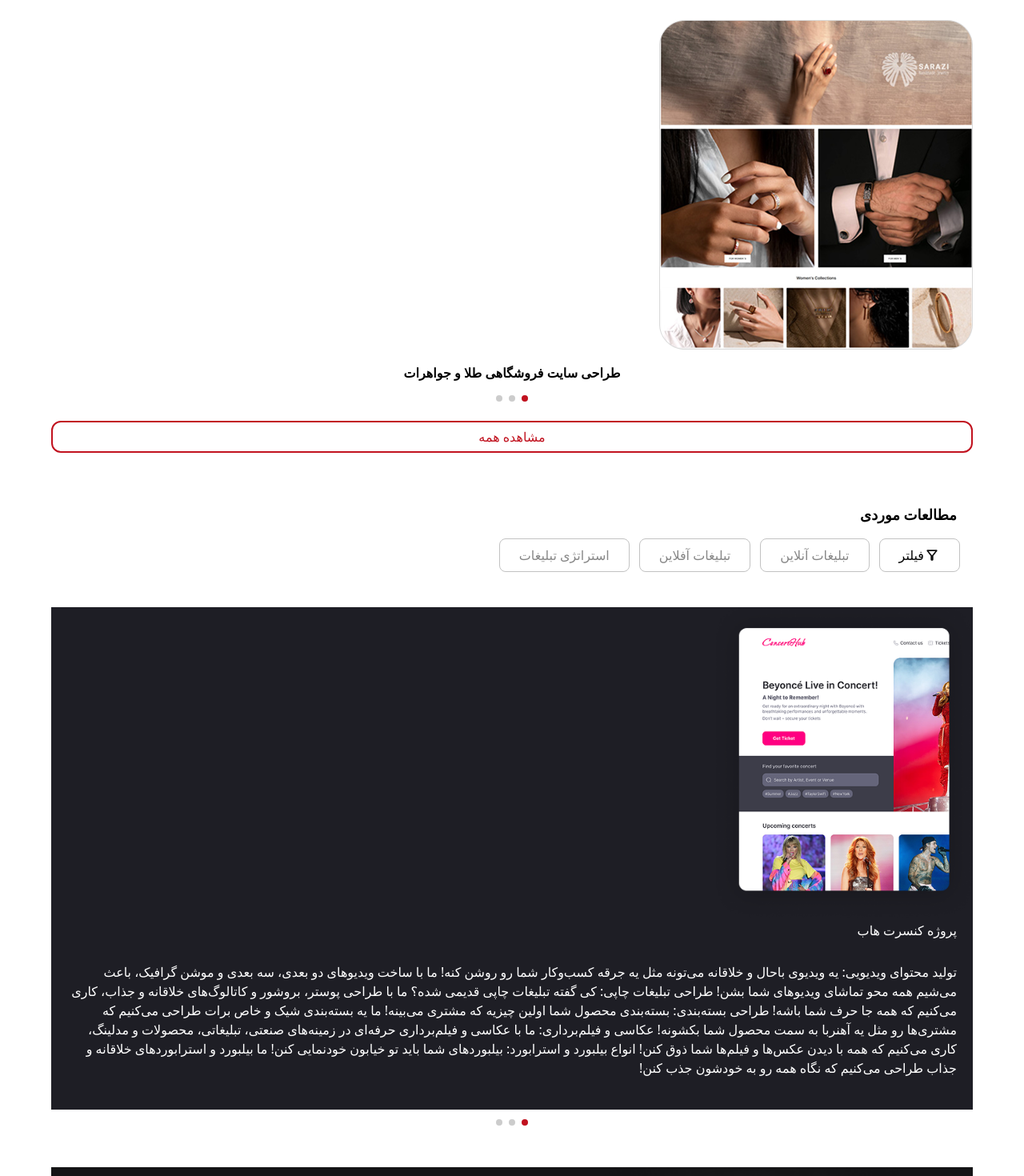
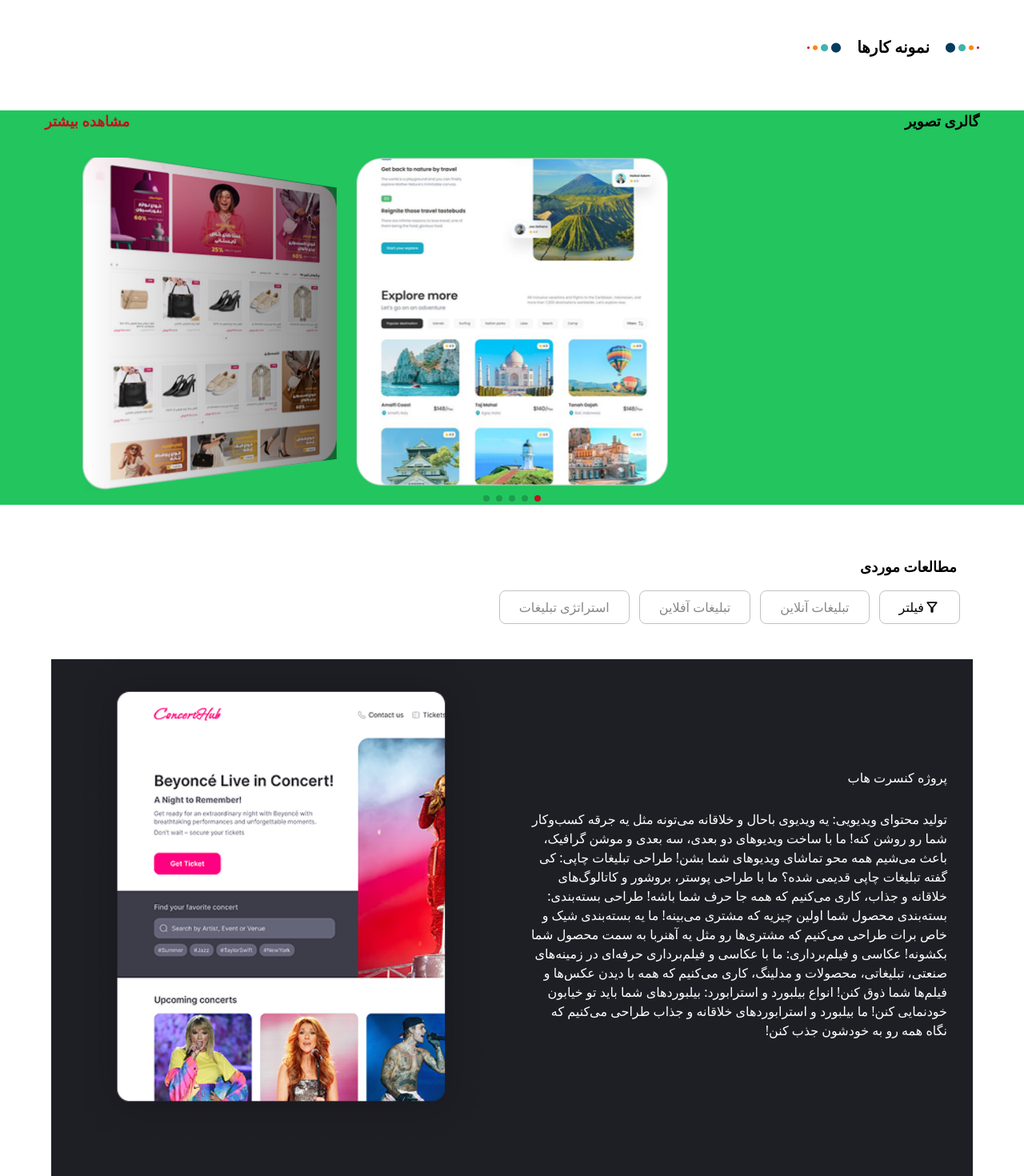
Before and after one commit to Spark-Code-Team/sparkup-new-design, a Next.js app: page /portfolio in a window 1280 px wide. Shown: the part 100-1570 px from the top of the page at 80% size. Built offline with nearby package versions, Linux system fonts and the light colour scheme.

Commit message:
responsive desktop

```diff
--- a/app/about/page.js
+++ b/app/about/page.js
@@ -12,7 +12,9 @@ const About = ()=>{
 
         <>
 
-            <TitlePages title="درباره اسپارک آپ"/>
+            <div className="lg:mt-36">
+                <TitlePages title="درباره اسپارک آپ"/>
+            </div>
 
             <Story/>
             <GettingStarted/>
--- a/app/portfolio/page.js
+++ b/app/portfolio/page.js
@@ -8,7 +8,9 @@ const Portfolio = ()=>{
 
         <>
 
-            <TitlePages title="نمونه کارها"/>
+            <div className="lg:mt-36">
+                <TitlePages title="نمونه کارها"/>
+            </div>
 
             <Gallery/>
             <Studies/>
--- a/components/module/TeamModule.js
+++ b/components/module/TeamModule.js
@@ -7,7 +7,7 @@ const TeamModule = ({image , name})=>{
         <>
 
             <div className="lg:w-[175px] pr-2 pl-2 relative group">
-                <Image src={image} alt="" width={184} height={366} className="hover:opacity-30"/>
+                <Image src={image} alt="omid" width={184} height={366} className="hover:opacity-30"/>
                 <p className="absolute top-1/2 right-5 transform -translate-y-1/2 font-bold opacity-0 group-hover:opacity-90 hover:text-red-500 text-xl text-red-700">{name}</p>
             </div>
 
--- a/components/template/portfolio/Gallery.js
+++ b/components/template/portfolio/Gallery.js
@@ -5,10 +5,11 @@ import { Swiper, SwiperSlide } from 'swiper/react';
 
 // Import Swiper styles
 import 'swiper/css';
+import 'swiper/css/effect-coverflow';
 import 'swiper/css/pagination';
 
 // import required modules
-import { Pagination } from 'swiper/modules';
+import { EffectCoverflow, Pagination } from 'swiper/modules';
 import Image from "next/image";
 import Link from "next/link";
 
@@ -18,49 +19,52 @@ const Gallery = ()=>{
 
         <>
 
-            <div className="w-full">
+            <div className="w-full bg-green-500 lg:pr-14 lg:pl-14 pr-0 pl-0 lg:mt-16 mt-10">
 
-                <div className="w-[90%] m-auto mt-10">
-
-                    <div className="w-full m-auto mt-10">
-
-                        <p className="text-[18px] font-bold">گالری تصاویر</p>
-
-                        <Swiper pagination={true} modules={[Pagination]} className="mySwiper">
-
-                            <SwiperSlide>
-
-                                <div className="w-full mt-7">
-                                    <Image src="/images/sample-proje.png" alt="" width={392} height={412}/>
-                                    <p className="mt-4 text-center font-bold">طراحی سایت فروشگاهی طلا و جواهرات</p>
+                <div className="w-full m-auto text-[18px] font-bold hidden lg:flex justify-between">
+                    <p>گالری تصویر</p>
+                    <Link href="/" className="text-[#C1121F]"> مشاهده بیشتر</Link>
                 </div>
 
+                <div className="w-full m-auto mt-8">
+
+                    <Swiper
+                        effect={'coverflow'}
+                        grabCursor={true}
+                        centeredSlides={true}
+                        slidesPerView={'3'}
+                        coverflowEffect={{
+                            rotate: 50,
+                            stretch: 0,
+                            depth: 100,
+                            modifier: 1,
+                            slideShadows: true,
+                        }}
+                        pagination={true}
+                        modules={[EffectCoverflow, Pagination]}
+                        className="mySwiper"
+                    >
+                        <SwiperSlide>
+                            <Image src="/images/frame1.png" alt="" width={400} height={400} />
                         </SwiperSlide>
 
                         <SwiperSlide>
-
-                                <div className="w-full mt-7">
-                                    <Image src="/images/sample-proje.png" alt="" width={392} height={412}/>
-                                    <p className="mt-5 text-center font-bold">طراحی سایت فروشگاهی طلا و جواهرات</p>
-                                </div>
-
+                            <Image src="/images/frame2.png" alt="" width={400} height={400} />
                         </SwiperSlide>
 
                         <SwiperSlide>
+                            <Image src="/images/frame1.png" alt="" width={400} height={400} />
+                        </SwiperSlide>
 
-                                <div className="w-full mt-7">
-                                    <Image src="/images/sample-proje.png" alt="" width={392} height={412}/>
-                                    <p className="mt-5 text-center font-bold">طراحی سایت فروشگاهی طلا و جواهرات</p>
-                                </div>
+                        <SwiperSlide>
+                            <Image src="/images/frame2.png" alt="" width={400} height={400} />
+                        </SwiperSlide>
 
+                        <SwiperSlide>
+                            <Image src="/images/frame1.png" alt="" width={400} height={400} />
                         </SwiperSlide>
 
                     </Swiper>
-
-                        <Link href="#" className="w-full h-[40px] border-2 border-[#C1121F] text-[#C1121F] flex justify-center items-center mt-5 rounded-[12px]">مشاهده همه</Link>
-
-
-                    </div>
 
                 </div>
 
--- a/components/template/portfolio/Studies.js
+++ b/components/template/portfolio/Studies.js
@@ -41,16 +41,32 @@ const Studies = ()=>{
 
                             <SwiperSlide>
 
-                                <div className="w-full bg-[#1E1E25] mt-7 pb-10">
+                                <div className="w-full bg-[#1E1E25] lg:flex justify-between mt-7 pb-10">
+
+                                    <div className="lg:w-1/2 w-full lg:hidden block">
                                         <Image src="/images/proje.png" alt="" width={321} height={401}/>
+                                    </div>
 
-                                    <div className="w-full text-white pr-5 pl-5">پروژه کنسرت هاب</div>
+                                    <div className="lg:w-1/2 w-full lg:flex lg:flex-wrap lg:items-center">
 
-                                    <div className="w-full mt-7 text-white pr-5 pl-5">تولید محتوای ویدیویی:  یه ویدیوی باحال و خلاقانه می‌تونه مثل یه جرقه کسب‌وکار شما رو روشن کنه! ما با ساخت ویدیوهای دو بعدی، سه بعدی و موشن گرافیک، باعث می‌شیم همه محو تماشای ویدیوهای شما بشن!
+                                        <div className="w-full">
+
+                                            <div className="w-full text-white lg:pr-8 pr-5 pl-5">پروژه کنسرت هاب</div>
+
+                                            <div className="w-full mt-7 text-white lg:pr-8 pr-5 pl-5">تولید محتوای ویدیویی:  یه ویدیوی باحال و خلاقانه می‌تونه مثل یه جرقه کسب‌وکار شما رو روشن کنه! ما با ساخت ویدیوهای دو بعدی، سه بعدی و موشن گرافیک، باعث می‌شیم همه محو تماشای ویدیوهای شما بشن!
                                                 طراحی تبلیغات چاپی:  کی گفته تبلیغات چاپی قدیمی شده؟ ما با طراحی پوستر، بروشور و کاتالوگ‌های خلاقانه و جذاب، کاری می‌کنیم که همه جا حرف شما باشه!
                                                 طراحی بسته‌بندی:  بسته‌بندی محصول شما اولین چیزیه که مشتری می‌بینه! ما یه بسته‌بندی شیک و خاص برات طراحی می‌کنیم که مشتری‌ها رو مثل یه آهنربا به سمت محصول شما بکشونه!
                                                 عکاسی و فیلم‌برداری:  ما با عکاسی و فیلم‌برداری حرفه‌ای در زمینه‌های صنعتی، تبلیغاتی، محصولات و مدلینگ، کاری می‌کنیم که همه با دیدن عکس‌ها و فیلم‌ها شما ذوق کنن!
-                                        انواع بیلبورد و استرابورد:  بیلبوردهای شما باید تو خیابون خودنمایی کنن! ما بیلبورد و استرابوردهای خلاقانه و جذاب طراحی می‌کنیم که نگاه همه رو به خودشون جذب کنن!</div>
+                                                انواع بیلبورد و استرابورد:  بیلبوردهای شما باید تو خیابون خودنمایی کنن! ما بیلبورد و استرابوردهای خلاقانه و جذاب طراحی می‌کنیم که نگاه همه رو به خودشون جذب کنن!
+                                            </div>
+
+                                        </div>
+
+                                    </div>
+
+                                    <div className="lg:w-1/2 w-full lg:flex lg:justify-center lg:block hidden">
+                                        <Image src="/images/proje.png" alt="" width={500} height={500}/>
+                                    </div>
 
                                 </div>
 
@@ -58,16 +74,32 @@ const Studies = ()=>{
 
                             <SwiperSlide>
 
-                                <div className="w-full bg-[#1E1E25] mt-7 pb-10">
+                                <div className="w-full bg-[#1E1E25] lg:flex justify-between mt-7 pb-10">
+
+                                    <div className="lg:w-1/2 w-full lg:hidden block">
                                         <Image src="/images/proje.png" alt="" width={321} height={401}/>
+                                    </div>
 
-                                    <div className="w-full text-white pr-5 pl-5">پروژه کنسرت هاب</div>
+                                    <div className="lg:w-1/2 w-full lg:flex lg:flex-wrap lg:items-center">
 
-                                    <div className="w-full mt-7 text-white pr-5 pl-5">تولید محتوای ویدیویی:  یه ویدیوی باحال و خلاقانه می‌تونه مثل یه جرقه کسب‌وکار شما رو روشن کنه! ما با ساخت ویدیوهای دو بعدی، سه بعدی و موشن گرافیک، باعث می‌شیم همه محو تماشای ویدیوهای شما بشن!
+                                        <div className="w-full">
+
+                                            <div className="w-full text-white lg:pr-8 pr-5 pl-5">پروژه کنسرت هاب</div>
+
+                                            <div className="w-full mt-7 text-white lg:pr-8 pr-5 pl-5">تولید محتوای ویدیویی:  یه ویدیوی باحال و خلاقانه می‌تونه مثل یه جرقه کسب‌وکار شما رو روشن کنه! ما با ساخت ویدیوهای دو بعدی، سه بعدی و موشن گرافیک، باعث می‌شیم همه محو تماشای ویدیوهای شما بشن!
                                                 طراحی تبلیغات چاپی:  کی گفته تبلیغات چاپی قدیمی شده؟ ما با طراحی پوستر، بروشور و کاتالوگ‌های خلاقانه و جذاب، کاری می‌کنیم که همه جا حرف شما باشه!
                                                 طراحی بسته‌بندی:  بسته‌بندی محصول شما اولین چیزیه که مشتری می‌بینه! ما یه بسته‌بندی شیک و خاص برات طراحی می‌کنیم که مشتری‌ها رو مثل یه آهنربا به سمت محصول شما بکشونه!
                                                 عکاسی و فیلم‌برداری:  ما با عکاسی و فیلم‌برداری حرفه‌ای در زمینه‌های صنعتی، تبلیغاتی، محصولات و مدلینگ، کاری می‌کنیم که همه با دیدن عکس‌ها و فیلم‌ها شما ذوق کنن!
-                                        انواع بیلبورد و استرابورد:  بیلبوردهای شما باید تو خیابون خودنمایی کنن! ما بیلبورد و استرابوردهای خلاقانه و جذاب طراحی می‌کنیم که نگاه همه رو به خودشون جذب کنن!</div>
+                                                انواع بیلبورد و استرابورد:  بیلبوردهای شما باید تو خیابون خودنمایی کنن! ما بیلبورد و استرابوردهای خلاقانه و جذاب طراحی می‌کنیم که نگاه همه رو به خودشون جذب کنن!
+                                            </div>
+
+                                        </div>
+
+                                    </div>
+
+                                    <div className="lg:w-1/2 w-full lg:flex lg:justify-center lg:block hidden">
+                                        <Image src="/images/proje.png" alt="" width={500} height={500}/>
+                                    </div>
 
                                 </div>
 
@@ -75,16 +107,32 @@ const Studies = ()=>{
 
                             <SwiperSlide>
 
-                                <div className="w-full bg-[#1E1E25] mt-7 pb-10">
+                                <div className="w-full bg-[#1E1E25] lg:flex justify-between mt-7 pb-10">
+
+                                    <div className="lg:w-1/2 w-full lg:hidden block">
                                         <Image src="/images/proje.png" alt="" width={321} height={401}/>
+                                    </div>
 
-                                    <div className="w-full text-white pr-5 pl-5">پروژه کنسرت هاب</div>
+                                    <div className="lg:w-1/2 w-full lg:flex lg:flex-wrap lg:items-center">
 
-                                    <div className="w-full mt-7 text-white pr-5 pl-5">تولید محتوای ویدیویی:  یه ویدیوی باحال و خلاقانه می‌تونه مثل یه جرقه کسب‌وکار شما رو روشن کنه! ما با ساخت ویدیوهای دو بعدی، سه بعدی و موشن گرافیک، باعث می‌شیم همه محو تماشای ویدیوهای شما بشن!
+                                        <div className="w-full">
+
+                                            <div className="w-full text-white lg:pr-8 pr-5 pl-5">پروژه کنسرت هاب</div>
+
+                                            <div className="w-full mt-7 text-white lg:pr-8 pr-5 pl-5">تولید محتوای ویدیویی:  یه ویدیوی باحال و خلاقانه می‌تونه مثل یه جرقه کسب‌وکار شما رو روشن کنه! ما با ساخت ویدیوهای دو بعدی، سه بعدی و موشن گرافیک، باعث می‌شیم همه محو تماشای ویدیوهای شما بشن!
                                                 طراحی تبلیغات چاپی:  کی گفته تبلیغات چاپی قدیمی شده؟ ما با طراحی پوستر، بروشور و کاتالوگ‌های خلاقانه و جذاب، کاری می‌کنیم که همه جا حرف شما باشه!
                                                 طراحی بسته‌بندی:  بسته‌بندی محصول شما اولین چیزیه که مشتری می‌بینه! ما یه بسته‌بندی شیک و خاص برات طراحی می‌کنیم که مشتری‌ها رو مثل یه آهنربا به سمت محصول شما بکشونه!
                                                 عکاسی و فیلم‌برداری:  ما با عکاسی و فیلم‌برداری حرفه‌ای در زمینه‌های صنعتی، تبلیغاتی، محصولات و مدلینگ، کاری می‌کنیم که همه با دیدن عکس‌ها و فیلم‌ها شما ذوق کنن!
-                                        انواع بیلبورد و استرابورد:  بیلبوردهای شما باید تو خیابون خودنمایی کنن! ما بیلبورد و استرابوردهای خلاقانه و جذاب طراحی می‌کنیم که نگاه همه رو به خودشون جذب کنن!</div>
+                                                انواع بیلبورد و استرابورد:  بیلبوردهای شما باید تو خیابون خودنمایی کنن! ما بیلبورد و استرابوردهای خلاقانه و جذاب طراحی می‌کنیم که نگاه همه رو به خودشون جذب کنن!
+                                            </div>
+
+                                        </div>
+
+                                    </div>
+
+                                    <div className="lg:w-1/2 w-full lg:flex lg:justify-center lg:block hidden">
+                                        <Image src="/images/proje.png" alt="" width={500} height={500}/>
+                                    </div>
 
                                 </div>
 
@@ -97,17 +145,27 @@ const Studies = ()=>{
 
 
 
-                    <div className="w-full bg-[#141416] m-auto mt-12 pb-10 pr-5 pl-5">
+                    <div className="w-full bg-[#141416] lg:flex m-auto mt-12 lg:pb-0 pb-5 pr-5 pl-5">
 
+                        <div className="lg:w-1/2 w-full lg:flex lg:items-center">
                             <Image src="/images/proje2.png" alt="" width={510} height={324}/>
+                        </div>
+
+                        <div className="lg:w-1/2 w-full lg:flex lg:items-center lg:flex-wrap">
+
+                            <div className="w-full">
 
                                 <div className="w-full m-auto text-white">پروژه کنسرت هاب</div>
-
                                 <div className="w-full m-auto mt-7 text-white">تولید محتوای ویدیویی:  یه ویدیوی باحال و خلاقانه می‌تونه مثل یه جرقه کسب‌وکار شما رو روشن کنه! ما با ساخت ویدیوهای دو بعدی، سه بعدی و موشن گرافیک، باعث می‌شیم همه محو تماشای ویدیوهای شما بشن!
                                     طراحی تبلیغات چاپی:  کی گفته تبلیغات چاپی قدیمی شده؟ ما با طراحی پوستر، بروشور و کاتالوگ‌های خلاقانه و جذاب، کاری می‌کنیم که همه جا حرف شما باشه!
                                     طراحی بسته‌بندی:  بسته‌بندی محصول شما اولین چیزیه که مشتری می‌بینه! ما یه بسته‌بندی شیک و خاص برات طراحی می‌کنیم که مشتری‌ها رو مثل یه آهنربا به سمت محصول شما بکشونه!
                                     عکاسی و فیلم‌برداری:  ما با عکاسی و فیلم‌برداری حرفه‌ای در زمینه‌های صنعتی، تبلیغاتی، محصولات و مدلینگ، کاری می‌کنیم که همه با دیدن عکس‌ها و فیلم‌ها شما ذوق کنن!
-                            انواع بیلبورد و استرابورد:  بیلبوردهای شما باید تو خیابون خودنمایی کنن! ما بیلبورد و استرابوردهای خلاقانه و جذاب طراحی می‌کنیم که نگاه همه رو به خودشون جذب کنن!</div>
+                                    انواع بیلبورد و استرابورد:  بیلبوردهای شما باید تو خیابون خودنمایی کنن! ما بیلبورد و استرابوردهای خلاقانه و جذاب طراحی می‌کنیم که نگاه همه رو به خودشون جذب کنن!
+                                </div>
+
+                            </div>
+
+                        </div>
 
                     </div>
 
```
Also changed, not shown: components/template/about/GettingStarted.js (+12 -8 lines), components/template/about/Mission.js (+10 -7 lines), components/template/about/Story.js (+6 -4 lines), components/template/about/Team.js (+72 -1 lines), public/images/car-mobile.png (added). Lines whose indentation alone changed are shown as unchanged.
